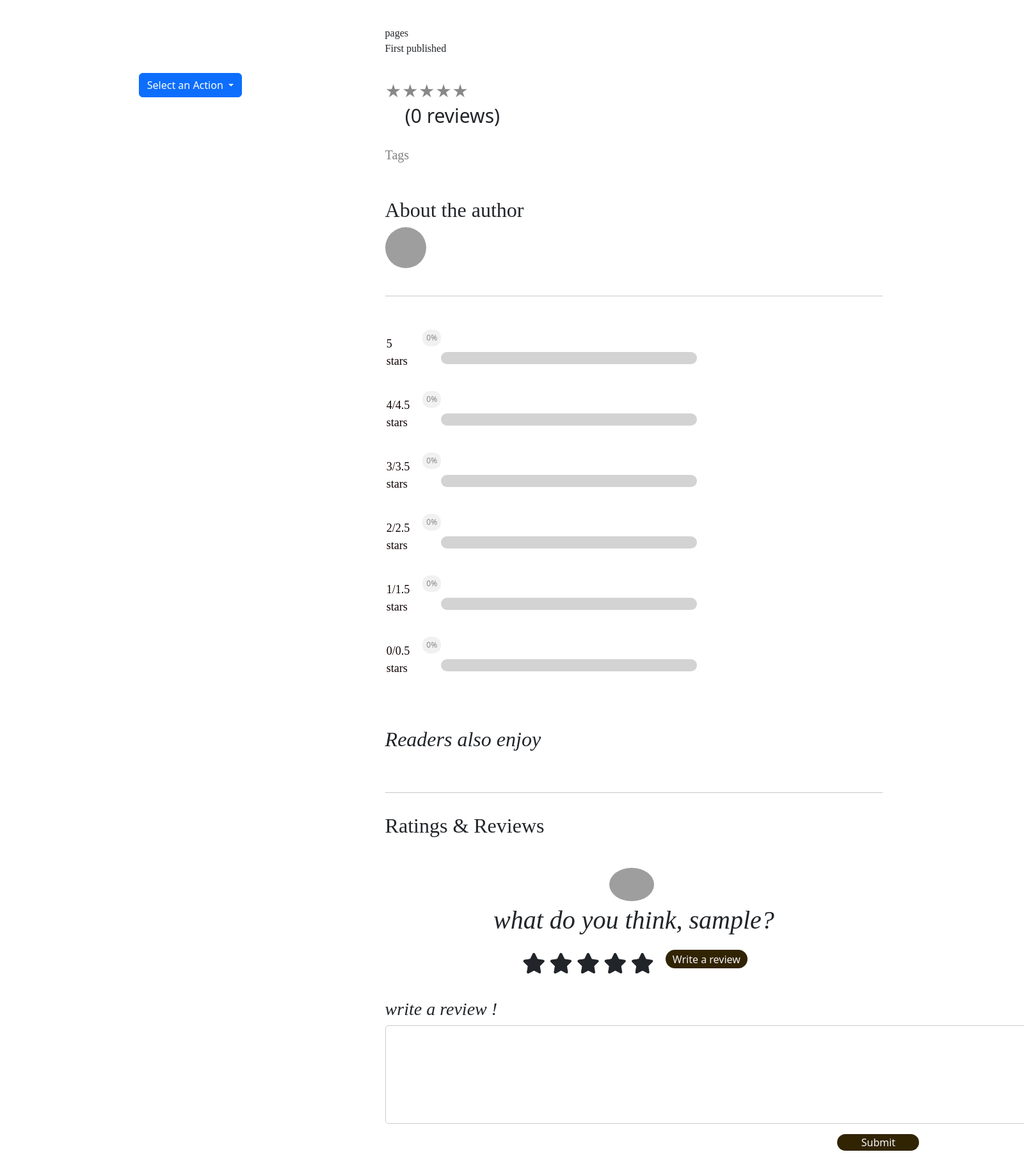
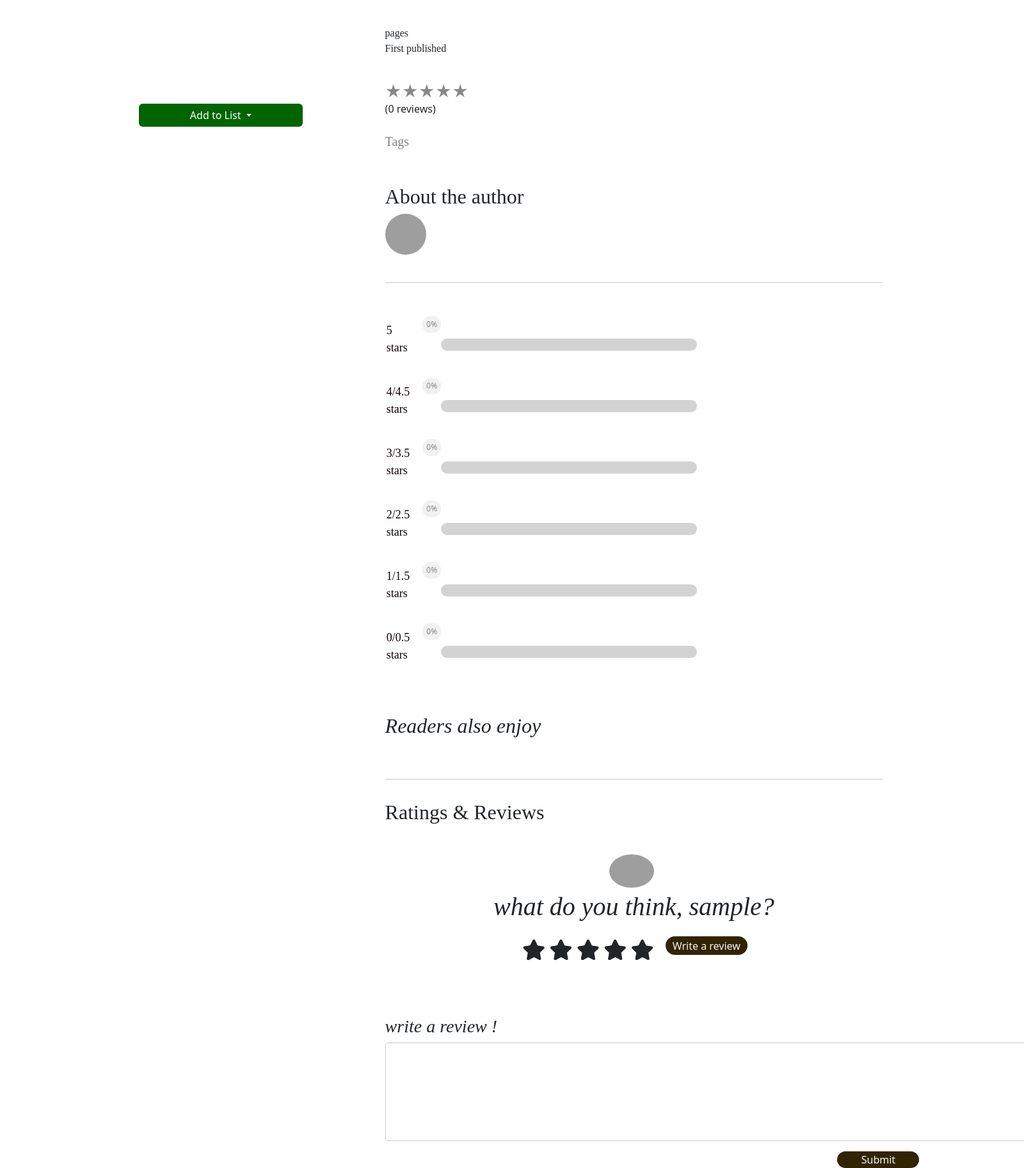
Before and after one commit to medhedibenali/LeafyBooks, a PHP site: page /book-page.php?isbn=1 in a window 1600 px wide; the page is wider, and only the part inside the window is pictured. Shown: the part 56-1881 px from the top of that part at 64% size. Before the commit the page ends 1854 px from the top of that part, so only its background shows below. Run offline with PHP 8.4, Linux system fonts and the light colour scheme; the visitor is signed in with stand-in values (Sample User, id 1); tables that the repository leaves empty or names only in its code hold one stand-in row (values such as "Sample post"); data that the repository does not hold is empty; some libraries are stand-ins or nearby versions; grey boxes are pictures that could not be loaded.

Commit message:
FIXED ALL CSS OF BOOK PAGE FINALLYYYY and fixed php issues in files related

```diff
--- a/modules/author/AuthorRepository.php
+++ b/modules/author/AuthorRepository.php
@@ -6,7 +6,7 @@ class AuthorRepository extends Repository
     public function __construct()
     {
         $tableName = 'authors';
-        $attributes = ['id', 'pen_name', 'first_name', 'last_name', 'birthday', 'death_day', 'bio', 'nationality', 'picture'];
+        $attributes = ['id', 'pen_name', 'first_name', 'last_name', 'birthday', 'death_day', 'bio', 'nationality', 'picture','password'];
         $ids = ['id'];
         parent::__construct($tableName, $attributes, $ids);
     }
--- a/public/book-page.php
+++ b/public/book-page.php
@@ -17,6 +17,7 @@ $stylesheets = array(
 );
 
 require TEMPLATES_PATH . '/header.php';
+require TEMPLATES_PATH . '/footer.php';
 
 $authorRepository = new AuthorRepository();
 $author = $authorRepository->find(['id' => $book->author]);
@@ -47,7 +48,7 @@ $reviewsCount = count($userReviewsRepository->find(['isbn' => $isbn]));
                 First published <?=$book->publishing_year?>
             </p>
             <div style="font-size: 20px;font-family: 'DecoType Naskh';">
-                <?= $author ?>
+                <?= $author->pen_name ?>
             </div>
             <div style="font-size: 20px;font-family: 'DecoType Naskh';">
                 <?= $book->publisher ?>
@@ -66,7 +67,7 @@ $reviewsCount = count($userReviewsRepository->find(['isbn' => $isbn]));
                     require TEMPLATES_PATH . '/rating-static-percentage.php';
                     ?>
                 </div>
-                <div class="rating-in-digits" style="font-size:30px ;  padding-left: 4%">
+                <div class="rating-in-digits" class="AvgReviews">
 
                    (<?= $reviewsCount ?>  review<?= ($reviewsCount != 1) ? 's' : '' ;?>)
                     <?php
@@ -91,7 +92,7 @@ $reviewsCount = count($userReviewsRepository->find(['isbn' => $isbn]));
                 <h2>
                     About the author
                 </h2>
-                <img id="authorpic" src="img/<?=$author->picture?>"> <?=$author?>
+                <img id="authorpic" src="img/<?=$author->picture?>"> <?=$author->pen_name?>
                 <br><br>
                 <?= $author->bio ?>
             </div>
@@ -146,9 +147,10 @@ $reviewsCount = count($userReviewsRepository->find(['isbn' => $isbn]));
                 require TEMPLATES_PATH . '/reviews.php';
                 ?>
             </div>
-
+            <br>
+            <br>
             <!--    review form-->
-            <div class="reviewing-portion" id="reviewing">
+            <div>
                 <?php
                 require TEMPLATES_PATH . '/reviewing-template.php';
                 ?>
--- a/public/css/book-template.css
+++ b/public/css/book-template.css
@@ -24,7 +24,13 @@
 {
     box-shadow: 0 0 10px black;
 }
-
+.btn-group, .btn-group-vertical {
+    position: relative;
+    display: inline-flex;
+    vertical-align: middle;
+    margin-top: 2rem;
+    width: 100%;
+}
 .box1
 {
     margin-left: 4em;
@@ -190,17 +196,18 @@
 
 #addToList
 {
-    margin-top: 15%;
-    display: flex;
-    justify-content: center;
-    color: white;
-    font-size: 22px;
-    border: 0px;
-    border-radius: 0.5rem;
-    background-color: #296730;
-    overflow: hidden;
+    width:100%;
 }
-
+.dropdown-item:hover {
+    font-weight: bold;
+}
+.dropdown-item:focus {
+    background-color:transparent;
+}
+.AvgReviews
+{
+    font-family:Apple Color Emoji;
+}
 /*THE STARS CSS */
 .rate {
     display: inline-block;
@@ -236,7 +243,6 @@
     position: absolute;
     padding-right: 0;
 }
-
 /* Click + hover color */
 input:checked ~ label, /* color every label that comes  directly after a checked star*/
 label:hover, label:hover ~ label {
--- a/templates/add-to-list.php
+++ b/templates/add-to-list.php
@@ -9,28 +9,18 @@ if (!isset($_SESSION['username'])) {
 } //        Rating Stars
 else {
 ?>
-<!--    <form id="addToList" action="php/AddToListAction.php" method="post">-->
-<!--        <select id="actionOnBook" name="answer">-->
-<!--            <option value="default"></option>-->
-<!--            <option value="currently_reading">currently reading</option>-->
-<!--            <option value="finished_reading">finished reading</option>-->
-<!--            <option value="to_read">want to read</option>-->
-<!--        </select>-->
-<!--        <input type="hidden" name="isbn" value="--><?php //= $isbn ?><!--">-->
-<!--        <button type="submit" class="btn btn-primary">Submit</button>-->
-<!--    </form>-->
-    <div class="btn-group">
-        <button type="button" class="btn btn-primary dropdown-toggle" data-bs-toggle="dropdown" aria-haspopup="true" aria-expanded="false">
-            Select an Action
+<div class="btn-group">
+        <button type="button" class="btn btn-primary dropdown-toggle" data-bs-toggle="dropdown" aria-haspopup="true" aria-expanded="false" style="background-color:darkgreen;border:none;">
+            Add to List
         </button>
-        <div class="dropdown-menu">
-            <form id="addToList" action="php/AddToListAction.php" method="post">
+        <div id="addToList" class="dropdown-menu">
+            <form  action="php/AddToListAction.php" method="post">
                 <input type="hidden" name="isbn" value="<?= $isbn ?>">
                 <button type="submit" name="answer" value="currently_reading" class="dropdown-item">Currently Reading</button>
                 <button type="submit" name="answer" value="finished_reading" class="dropdown-item">Finished Reading</button>
                 <button type="submit" name="answer" value="to_read" class="dropdown-item">Want to Read</button>
             </form>
         </div>
-    </div>
+</div>
     <?php
 }
--- a/templates/reviews.php
+++ b/templates/reviews.php
@@ -1,25 +1,24 @@
 <?php
 $userReviewRepository = new UserReviewsRepository();
 $reviews = $userReviewRepository->find(['isbn' => $isbn]);
-
+$userRepository = new UserRepository();
 foreach ($reviews as $review) {
-    $userRepository = new UserRepository();
-    $user = $userRepository->find(['username' => $username]);
-
+    $user=$userRepository->find(['username'=>$_SESSION['username']]);
     $percentage = ($review->rating) * 20;
 ?>
-    <img class="pdp" src="img/<?= $user->picture ?>" alt="userPicture" />
-    <div>
-        review by <?= $review->username ?>
+    <div style="font-family:'DecoType Naskh';font-size:1.2rem;">
+    <img class="pdp" src="img/<?= $user->picture ?>" alt="userPicture" />      <?= $review->username ?>
     </div>
-    <!--the review-->
-    <div>
-        <?= $review->review ?>
-    </div>
+    <!--rating-->
     <div>
         <?php
         require dirname(__FILE__) . '/rating-static-percentage.php';
         ?>
     </div>
+    <!--the review-->
+    <div style="font-family:'DecoType Naskh';font-size:1.2rem;">
+        <?= $review->review ?>
+    </div>
+
 <?php
 }
```
